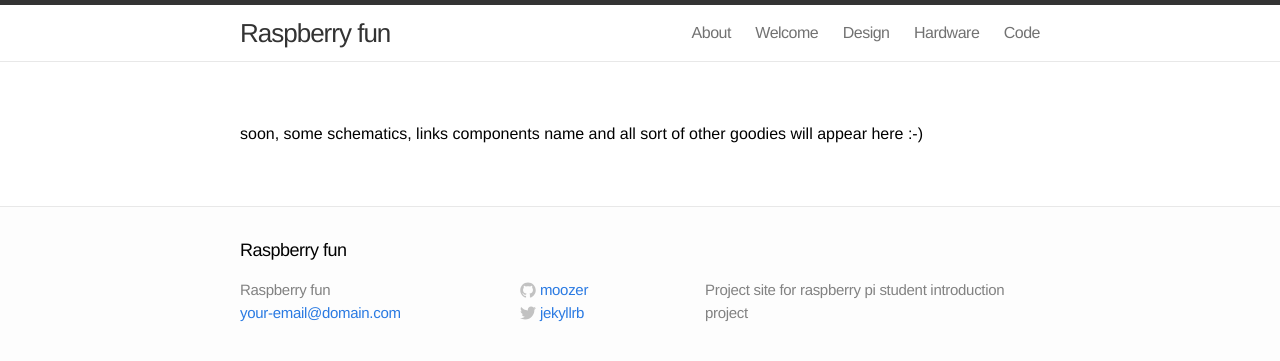
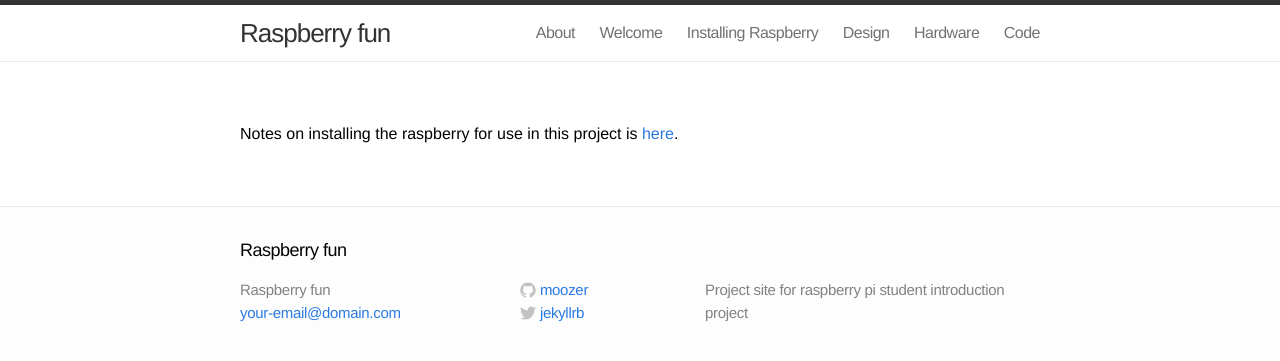
Before and after one commit to EAL-IT-Technology/RaspberryFun, a Jekyll site: the page built from hardware/index.md, in a window 1280 px wide. Shown: the top 361 px of the page. Built offline with Jekyll 4.4.1, drawn with Linux system fonts in a browser that asks for light colours.

Commit message:
added raspberry isntalltion notes

```diff
--- a/hardware/index.md
+++ b/hardware/index.md
@@ -2,4 +2,4 @@
 layout: page
 ---
 
-soon, some schematics, links components name and all sort of other goodies will appear here :-)
+Notes on installing the raspberry for use in this project is [here](installing_raspberry.md).
```
Also changed, not shown: hardware/installing_raspberry.md (added, +10 -0 lines).
